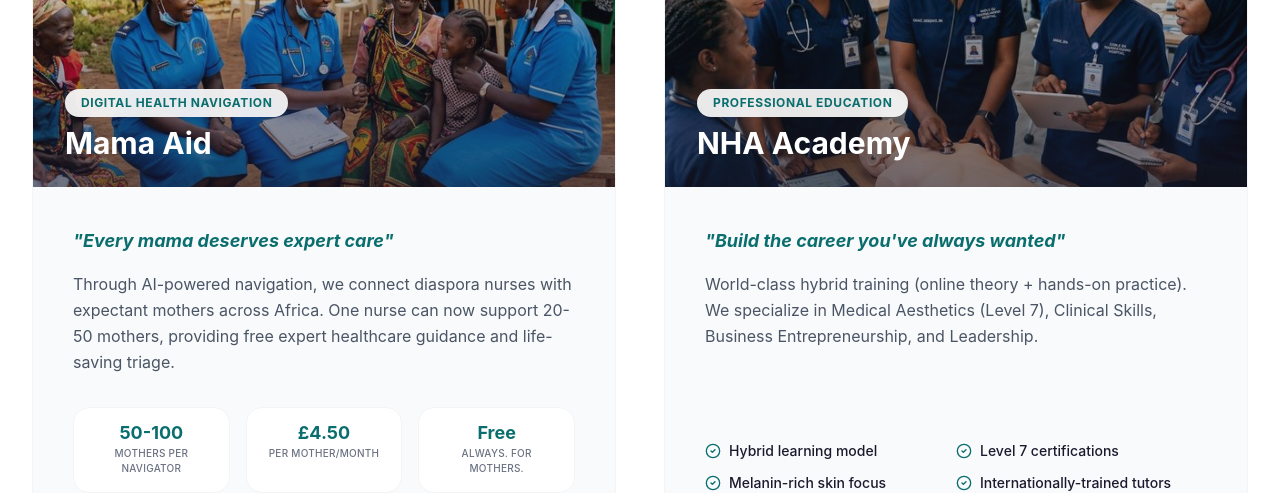
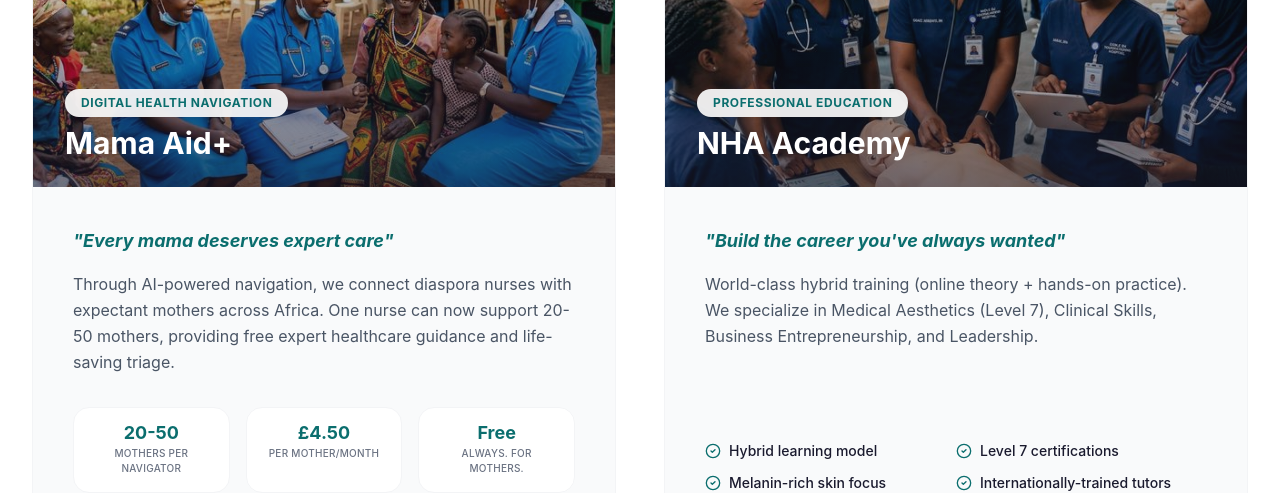
Before and after one commit to cloud9n/nurse-hub-africa, a React (Vite) app: page / in a window 1280 px wide. Shown: the part 4200-4693 px from the top of the page. Built offline with nearby package versions, Linux system fonts and the light colour scheme.

Commit message:
update: gallery, storyies

```diff
--- a/src/constants.ts
+++ b/src/constants.ts
@@ -55,14 +55,14 @@
 export const PROGRAMMES: Programme[] = [
   {
     id: 'mama-aid',
-    title: 'Mama Aid',
+    title: 'Mama Aid+',
     tagline: 'Every mama deserves expert care',
     eyebrow: 'DIGITAL HEALTH NAVIGATION',
     description: 'Through AI-powered navigation, we connect diaspora nurses with expectant mothers across Africa. One nurse can now support 20-50 mothers, providing free expert healthcare guidance and life-saving triage.',
     category: 'Digital Health',
     image: '/assets/images/community_outreach.png',
     stats: [
-      { label: 'mothers per navigator', value: '50-100' },
+      { label: 'mothers per navigator', value: '20-50' },
       { label: 'per mother/month', value: '£4.50' },
       { label: 'Always. For mothers.', value: 'Free' },
     ],
```
